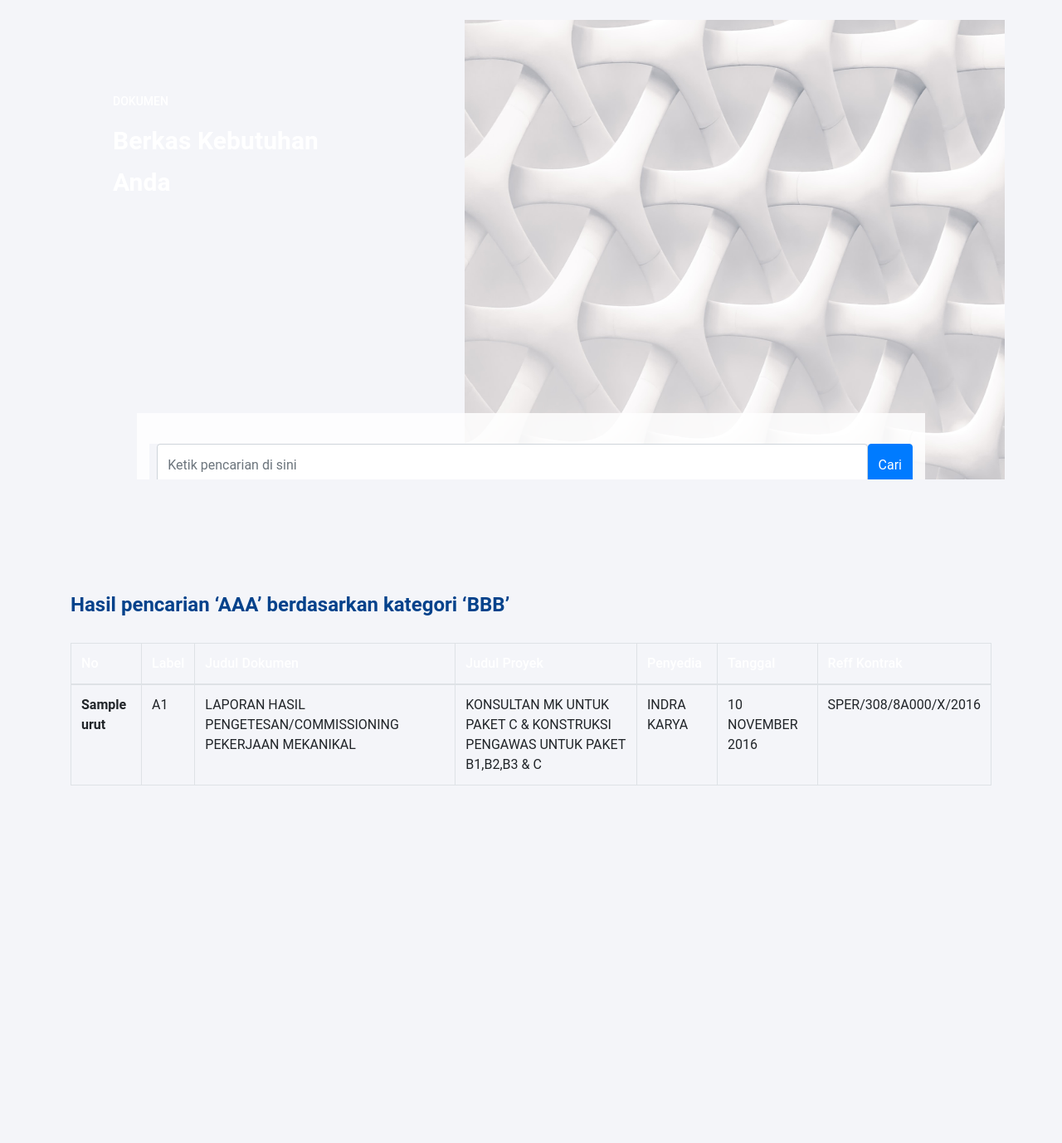
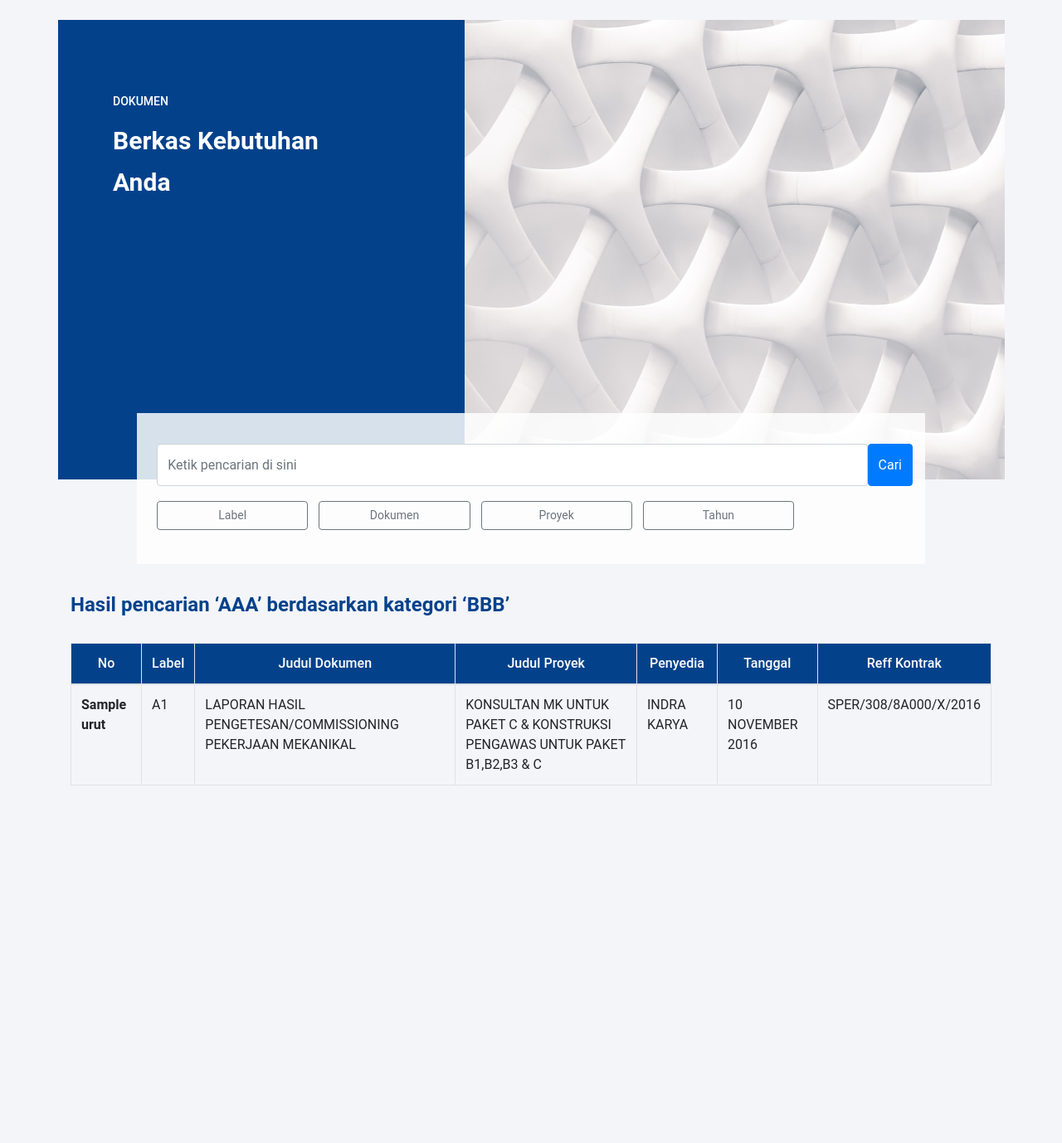
Before and after one commit to fairuzsalsabilar/Catalog-PAL, a PHP site: the page made by app/Views/pages/hasilPencarian.php in a window 1280 px wide. Shown: the part 80-1458 px from the top of the page at 83% size. Run offline with PHP 8.4, Linux system fonts and the light colour scheme; the template is opened without the code that fills it: most values are stand-ins (such as "Sample title", 1, 10 or a date in 2020).

Commit message:
halaman pencarian baru

```diff
--- a/app/Controllers/Pages.php
+++ b/app/Controllers/Pages.php
@@ -6,7 +6,7 @@
 {
     public function index()
     {
-        echo view('pages/crud');
+        echo view('pages/hasilPencarian');
     }
 
     public function home()
--- a/public/css/hasilPencarian.css
+++ b/public/css/hasilPencarian.css
@@ -1,9 +1,9 @@
-/* CSS Code */
+/* CSS CODE */
 
 /* Basic Code */
 
 * {
-    background-color: #F4F5F9;
+    /* background-color: #F4F5F9; */
 }
 
 body {
@@ -33,7 +33,7 @@
 
 .hero .container {
     height: 300px;
-    background-color: #03428B;
+    background-color: #03428B; !important
 }
 
 .headingInfo {
@@ -111,18 +111,16 @@
 }
 
 .kolomHasilCari {
-    margin-top: 2%
+    margin-top: 2%;
 }
 
-.atas {
-    background-color: #03428B;
-}
-
-.atas th {
+.table .atas th {
     color: white;
     font-weight: 400;
     font-size: 16px;
     letter-spacing: 0.003em;
+    background-color: #03428B;
+    text-align: center;
 }
 
 
@@ -254,6 +252,7 @@
         background: rgba(255, 255, 255, 0.84);
         height: 182px;
         margin-top: -7%;
+        z-index: 1;
     }
 
     .form-control {
@@ -305,7 +304,7 @@
         color: #03428B;
     }
 
-    .atas th {
+    .table .atas th {
         color: white;
         font-weight: 500;
         font-size: 16px;
```
